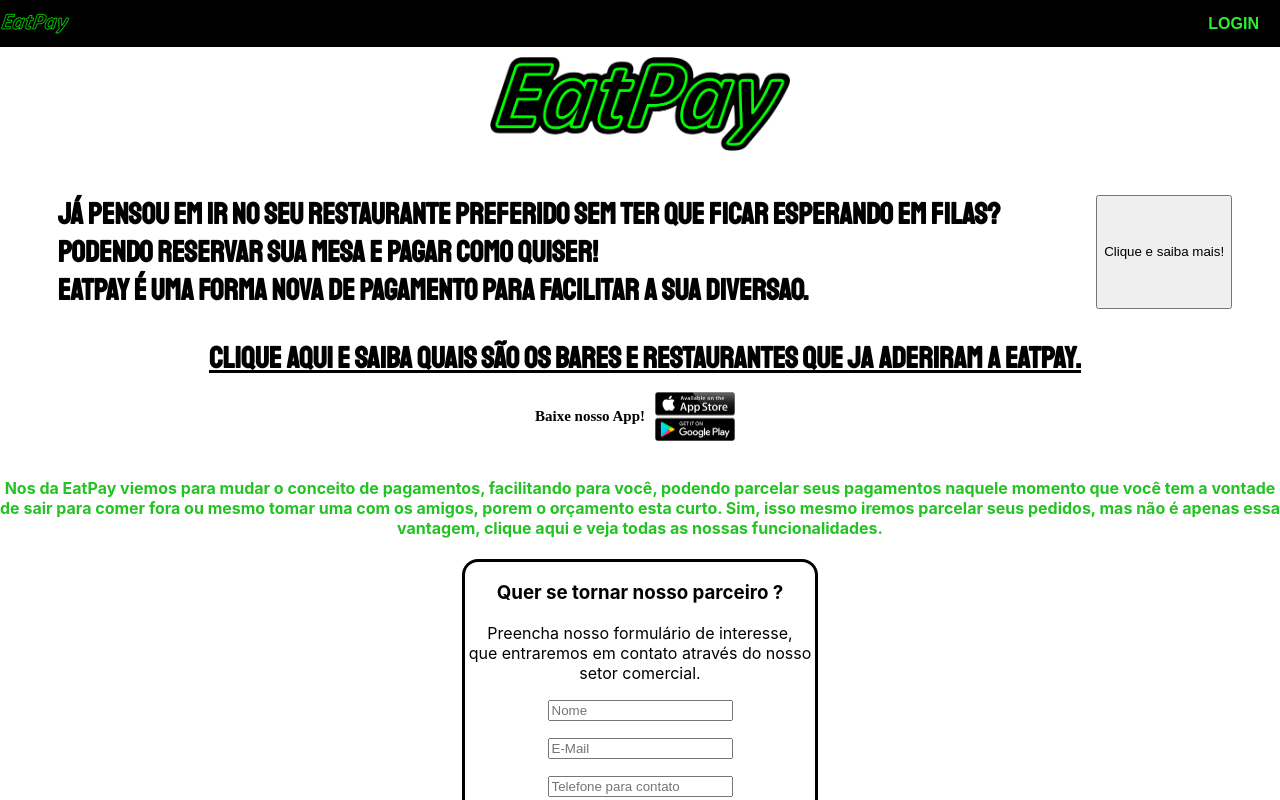
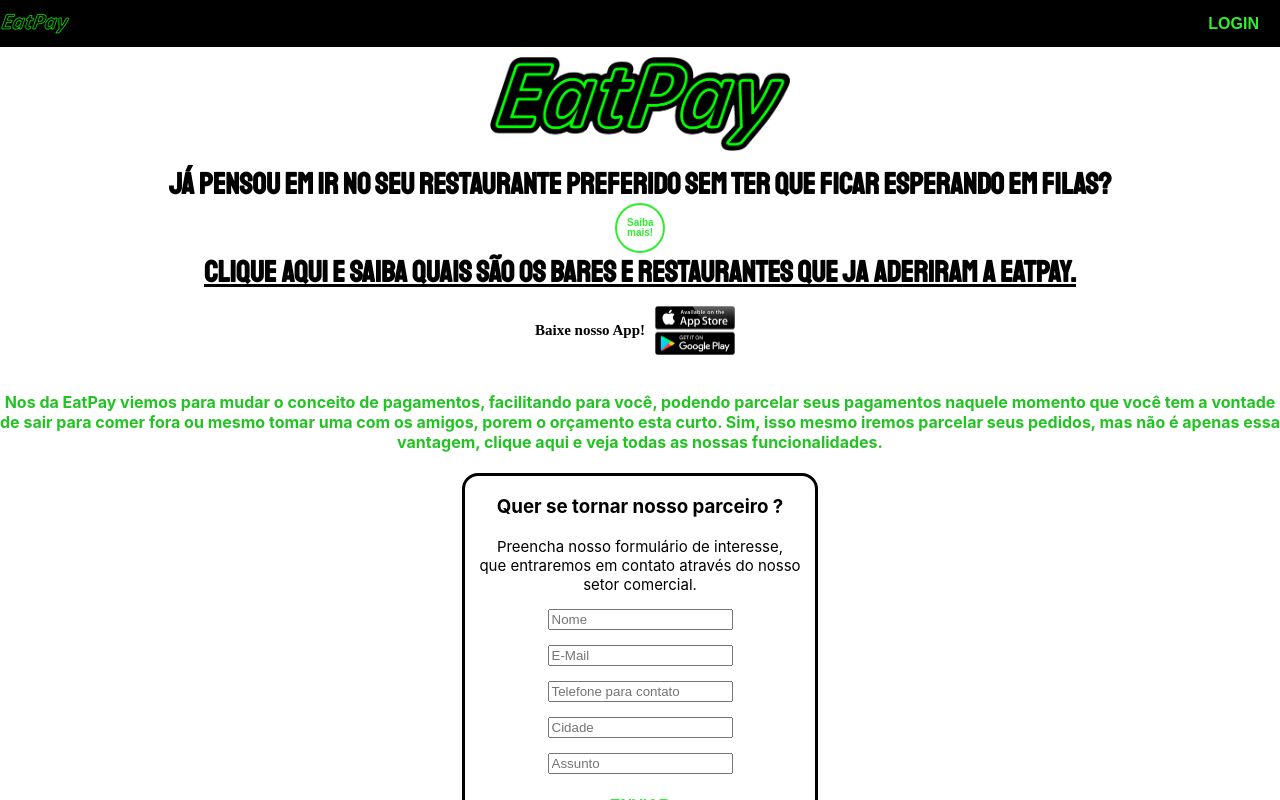
Before and after one commit to alexverrilo/Projeto, a React (Create React App) app in the folder projetointegrador-front-end/: page / in a window 1280 px wide. Shown: the top 800 px of the page. Built offline with nearby package versions, Linux system fonts and the light colour scheme.

Commit message:
Css pagina princial

```diff
--- /dev/null
+++ b/projetointegrador-front-end/src/components/Click.tsx
@@ -0,0 +1,43 @@
+import { FunctionComponent, MouseEventHandler, useState } from "react"
+import Botao2 from "./Botao2"
+import styles from '../styles/Pagina.module.css'
+import Botao from "./Botao"
+
+const BotaoClique : FunctionComponent = () => {
+
+    const [aberto, setAberto] = useState(false)
+
+    const botaoAbrirClicado = () => {
+        setAberto(true)
+    }
+    const [fechado, setFechado] = useState(false)
+
+    const botaoFecharClicado = () => {
+        setFechado(true)
+    }
+
+    return (
+
+    <div className={styles.click}>
+        {
+            (! aberto) && <Botao2 onClick={ botaoAbrirClicado }>Saiba mais!</Botao2>
+        }
+        {
+            (aberto) && (
+
+                <p>
+                    EatPay é uma forma nova de pagamento para facilitar a sua diversao.<br/>
+                    Você pode reservar sua mesa e pagar como quiser!
+                    {
+                        (! fechado) && <Botao onClick= { botaoFecharClicado }>X</Botao>
+                    }
+                </p>
+            )
+        }
+
+
+    </div>
+
+    )
+}
+export default BotaoClique
--- a/projetointegrador-front-end/src/pages/principal.tsx
+++ b/projetointegrador-front-end/src/pages/principal.tsx
@@ -1,6 +1,8 @@
 import { FunctionComponent } from 'react'
 import { NavLink } from 'react-router-dom'
 import Botao from '../components/Botao'
+import Botao2 from '../components/Botao2'
+import BotaoClique from '../components/Click'
 import Pagina from '../components/Pagina'
 import styles from '../styles/PaginaPrincipal.module.css'
 
@@ -25,10 +27,8 @@
                 <header>
                     <img className={styles.logo} src="/content/logo.png" alt="Logo da Eat Pay"/>
                     <p className={styles.text}>
-                        Já pensou em ir no seu restaurante preferido sem ter que ficar esperando em filas?<br/>
-                        Podendo reservar sua mesa e pagar como quiser!<br/>
-                        EatPay é uma forma nova de pagamento para facilitar a sua diversao.
-                        <button className={styles.btn}>Clique e saiba mais!</button>
+                        Já pensou em ir no seu restaurante preferido sem ter que ficar esperando em filas?
+                        <BotaoClique></BotaoClique>
                     </p>
                     <div>
                         <div>
--- a/projetointegrador-front-end/src/styles/Botao2.module.css
+++ b/projetointegrador-front-end/src/styles/Botao2.module.css
@@ -1,7 +1,7 @@
 .btn {
     display:block;
-    height: 100px;
-    width: 100px;
+    height: 50px;
+    width: 50px;
     border-radius: 50%;
     box-sizing: border-box;
     -webkit-appearance: none;
@@ -15,8 +15,25 @@
     line-height: 1;
     padding: 0.3em 1.0em;
     text-align: center;
-    text-transform: uppercase;
     font-family: 'Montserrat', sans-serif;
     font-weight: 700;
-    margin: 5px;
+    font-size: 10px;
+    margin: auto;
   }
+  .first {
+
+    -webkit-transition: box-shadow 300ms ease-in-out, color 300ms ease-in-out;
+    transition: box-shadow 300ms ease-in-out, color 300ms ease-in-out;
+  }
+  .btn:hover, .btn:focus {
+    color: rgb(22, 114, 3);
+    outline: 0;
+  }
+
+  .first {
+    -webkit-transition: box-shadow 300ms ease-in-out, color 300ms ease-in-out;
+    transition: box-shadow 300ms ease-in-out, color 300ms ease-in-out;
+  }
+  .first:hover {
+    box-shadow: 0 0 10px 10px rgb(46, 238, 46) inset;
+  }
--- a/projetointegrador-front-end/src/styles/Pagina.module.css
+++ b/projetointegrador-front-end/src/styles/Pagina.module.css
@@ -21,3 +21,20 @@
     flex-direction: column;
     margin: 5px;
   }
+  .click {
+    justify-content: center;
+    display: flex;
+    flex-direction: column;
+  }
+  .click form{
+    position: relative;
+    top: 0px;
+    right: 0px;
+    justify-content: center;
+    display: flex;
+    flex-direction: column;
+    margin: 5px;
+  }
+  p {
+    font-size: 15px;
+  }
--- a/projetointegrador-front-end/src/styles/PaginaPrincipal.module.css
+++ b/projetointegrador-front-end/src/styles/PaginaPrincipal.module.css
@@ -14,13 +14,11 @@
     margin: auto;
 }
 .text {
-    display: flex;
-    justify-content: space-around;
-    margin-left: 10px;
+    margin: auto;
+    flex-flow: inherit;
     font-family: 'Staatliches';
     color:black;
     /* text-shadow: 2px 2px rgb(36, 195, 36); */
-    text-align: left;
     font-size: 30px;
     font-weight: bold;
 }
```
